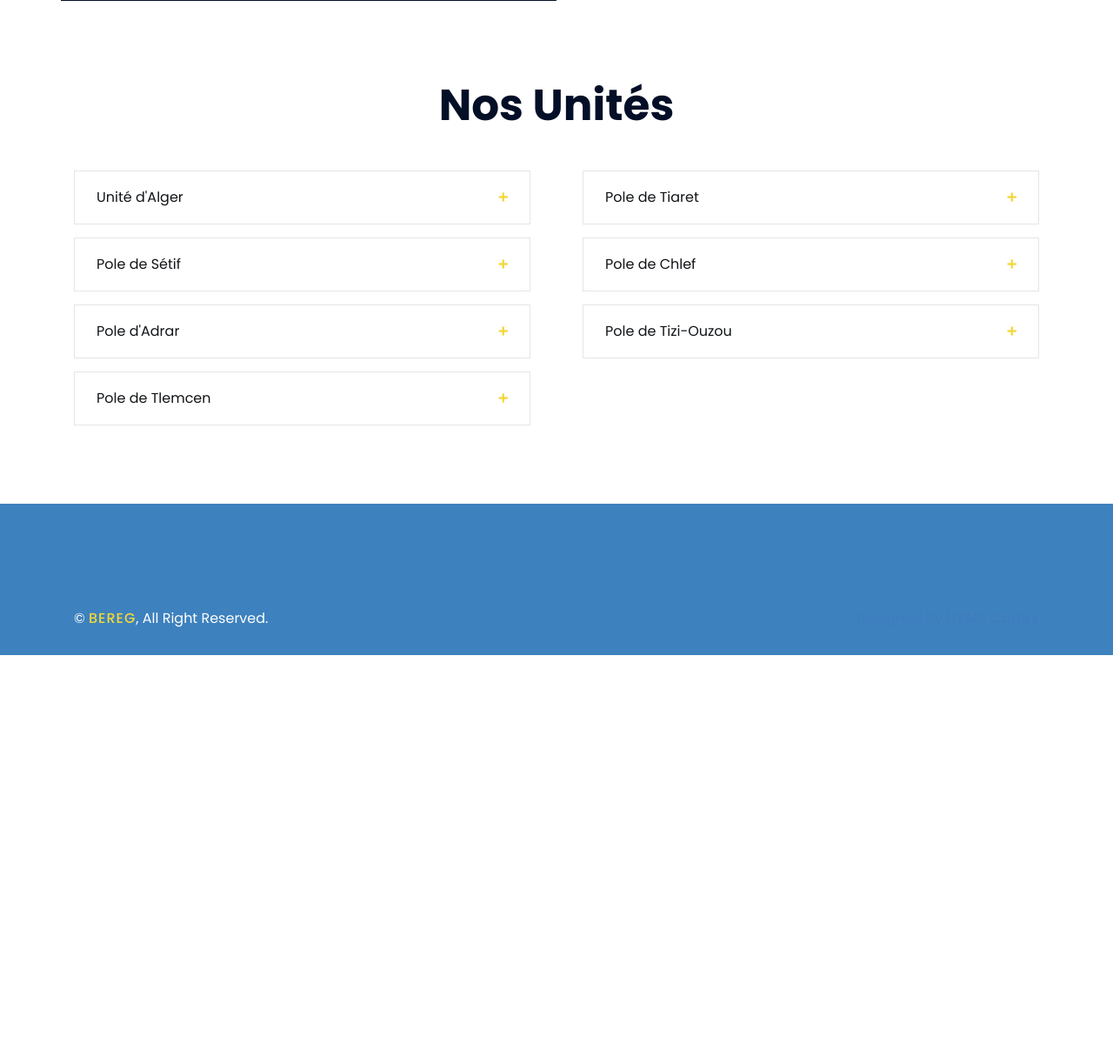
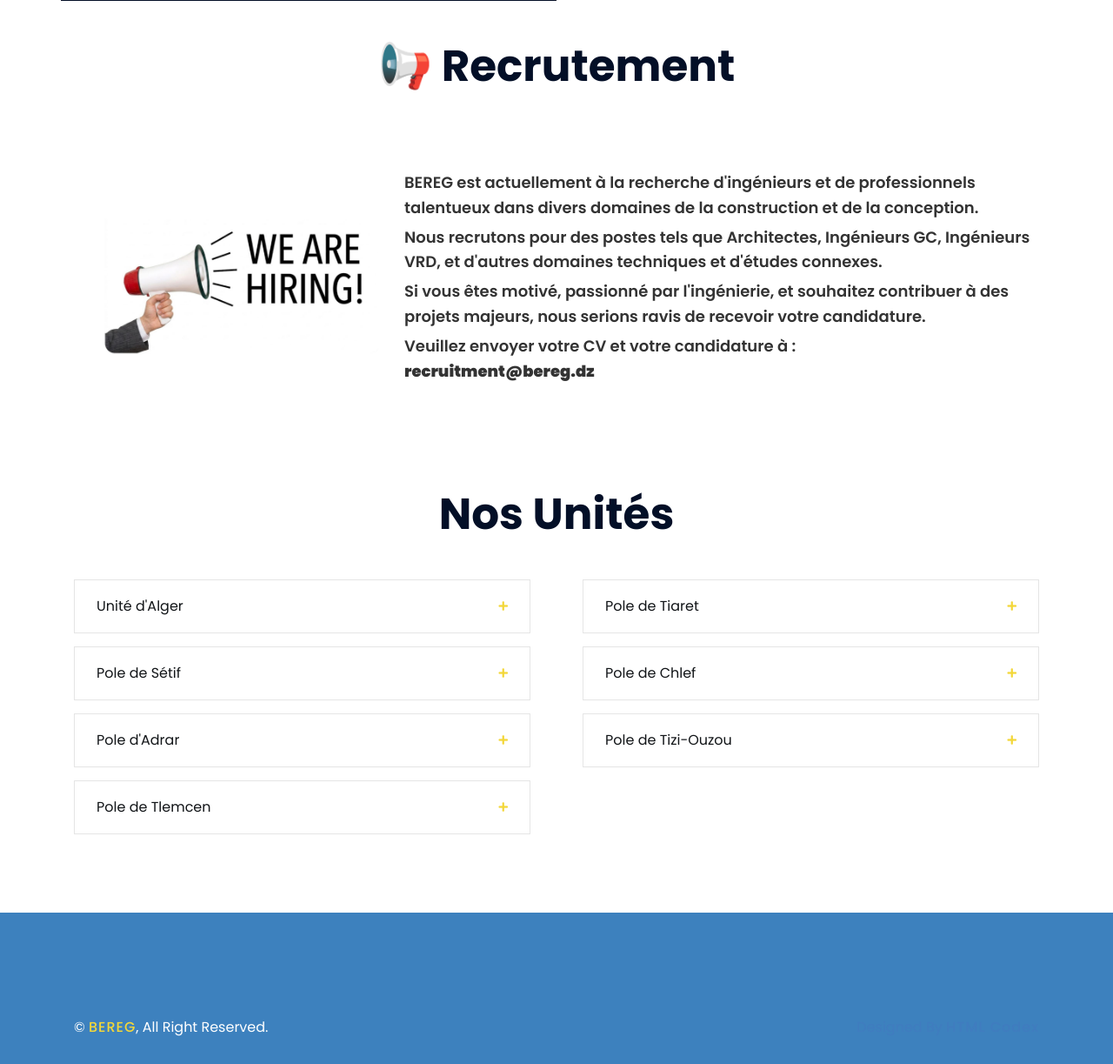
Before and after one commit to rabah-khiari/brg, a PHP site: page /contact.php in a window 1280 px wide; the page is wider, and only the part inside the window is pictured. Shown: the part 1171-2394 px from the top of that part at 87% size. Before the commit the page ends 1924 px from the top of that part, so only its background shows below. Run offline with PHP 8.4, Linux system fonts and the light colour scheme; data that the repository does not hold is empty; some libraries are stand-ins or nearby versions.

Commit message:
add hiring to contact us

```diff
--- a/contact.php
+++ b/contact.php
@@ -34,6 +34,11 @@ $text = [
         'fr' => 'Nos Unités',
         'en' => 'Our Units',
         'ar' => 'وحداتنا',
+    ],
+    'recrutement' => [
+        'fr' => 'Recrutement',
+        'en' => 'Recruitment',
+        'ar' => 'التوظيف',
     ],
     'Unit_Alger' => [
         'fr' => "Unité d'Alger",
@@ -80,9 +85,29 @@ $text = [
         'en' => 'Tizi-Ouzou Pole',
         'ar' => 'قطب تيزي وزو'
         ],
+    "BEREG  is currently looking for" => [
+        'fr' => "BEREG  est actuellement à la recherche d'ingénieurs et de professionnels talentueux dans divers domaines de la construction et de la conception.",
+        'en' => "BEREG  is currently looking for talented engineers and professionals in various fields of construction and design.",
+        'ar' => "يبحث مكتب الدراسات حاليا عن مهندسين وكفاءات موهوبة في مختلف مجالات البناء والتصميم.",
+    ],
+    "We are recruiting for" => [
+        'fr' => "Nous recrutons pour des postes tels que Architectes, Ingénieurs GC, Ingénieurs VRD, et d'autres domaines techniques et d'études connexes.",
+        'en' => "We are recruiting for positions such as Architects, Civil Engineers (GC), VRD Engineers, and other related technical and study fields.",
+        'ar' => "نحن نوظف حالياً في تخصصات عدة، منها: مهندسون معماريون، مهندسون مدنيون، مهندسون طبوغرافيون، بالإضافة إلى تخصصات تقنية ودراسية أخرى ذات صلة.",],
+
+    "If you are motivated, passionate" => [
+        'fr' => "Si vous êtes motivé, passionné par l'ingénierie, et souhaitez contribuer à des projets majeurs, nous serions ravis de recevoir votre candidature.",
+        'en' => " If you are motivated, passionate about engineering, and want to contribute to major projects, we would be happy to receive your application.",
+        'ar' => "إذا كنت متحمسًا، شغوفًا بالهندسة، وترغب في المساهمة في مشاريع كبرى، فسيسعدنا استقبال طلبك.",],
+    "Please send your CV and application to:" => [
+        'fr' => "Veuillez envoyer votre CV et votre candidature à :",
+        'en' => "Please send your CV and application to:",
+        'ar' => "يرجى إرسال سيرتك الذاتية وطلبك إلى:",],
+
 
 ];
 ?>
+
 
 <!DOCTYPE html>
 <html lang="<?= $language; ?>">
@@ -163,6 +188,58 @@ $text = [
                     </div>
                 </div>
             </div>
+            <?php  if($language=='ar'){?>
+            <style>
+                p{
+                    direction: "rtl";
+                    text-align: right; unicode-bidi: embed;
+                };
+            </style>
+            <?php
+            }
+            ?>
+            <div class="">
+                <div class="section-header text-center">
+                    <h2> 📢 <?= $text['recrutement'][$language]; ?> </h2>
+                </div>
+                <div class="about wow fadeInUp  " data-wow-delay="0.1s">
+                    <div class="container">
+                        <div class="row align-items-center">
+                            <div class="col-lg-4 col-md-4">
+                                <div class="about-img">
+                                    <img src="img/hiring.jpg" alt="Image">
+                                </div>
+
+                            </div>
+                            <div class="col-lg-8 col-md-8">
+                                <div class="section-header text-left">
+
+                                   <p style="font-size: 18px; line-height: 1.6; color: #333;">
+                                      <?= $text['BEREG  is currently looking for'][$language]; ?>
+                                    </p>
+
+                                    <p style="font-size: 18px; line-height: 1.6; color: #333;">
+                                       <?= $text['We are recruiting for'][$language]; ?>
+                                    </p>
+
+                                    <p style="font-size: 18px; line-height: 1.6; color: #333;">
+                                        <?= $text['If you are motivated, passionate'][$language]; ?>
+                                    </p>
+
+                                    <p style="font-size: 18px; line-height: 1.6; color: #333;">
+                                       <?= $text['Please send your CV and application to:'][$language]; ?>
+                                        <br>
+                                        <strong style="text-align: center; font-size: 18px; line-height: 1.6; color: #333;">recruitment@bereg.dz</strong>
+                                    </p>
+
+                                </div>
+                            </div>
+                        </div>
+                    </div>
+                </div>
+            </div>
+
+
             <div class="faqs">
                 <div class="container">
                     <div class="section-header text-center">
```
Also changed, not shown: img/hiring.jpg (added), img/hiring2.jpg (added), img/hiring3.jpg (added).
